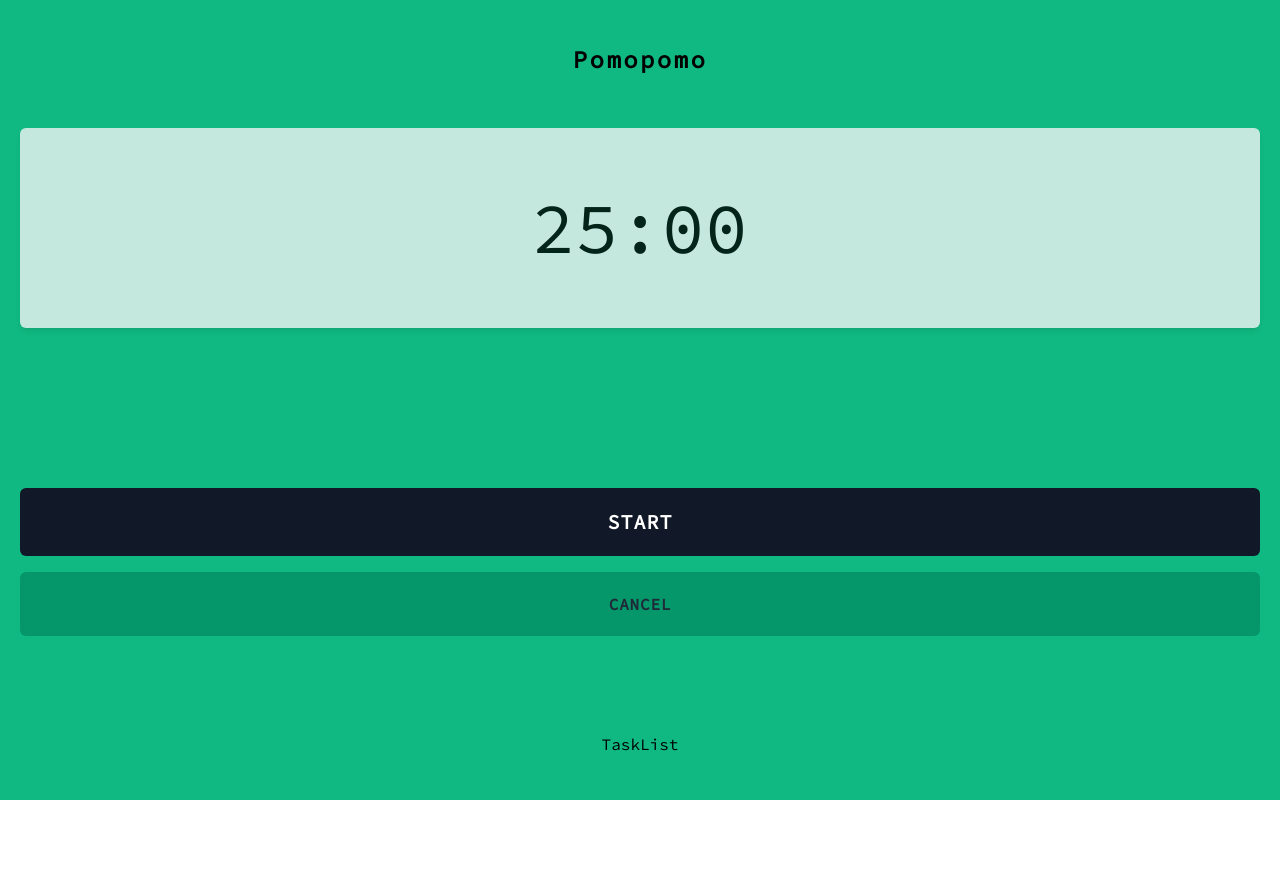
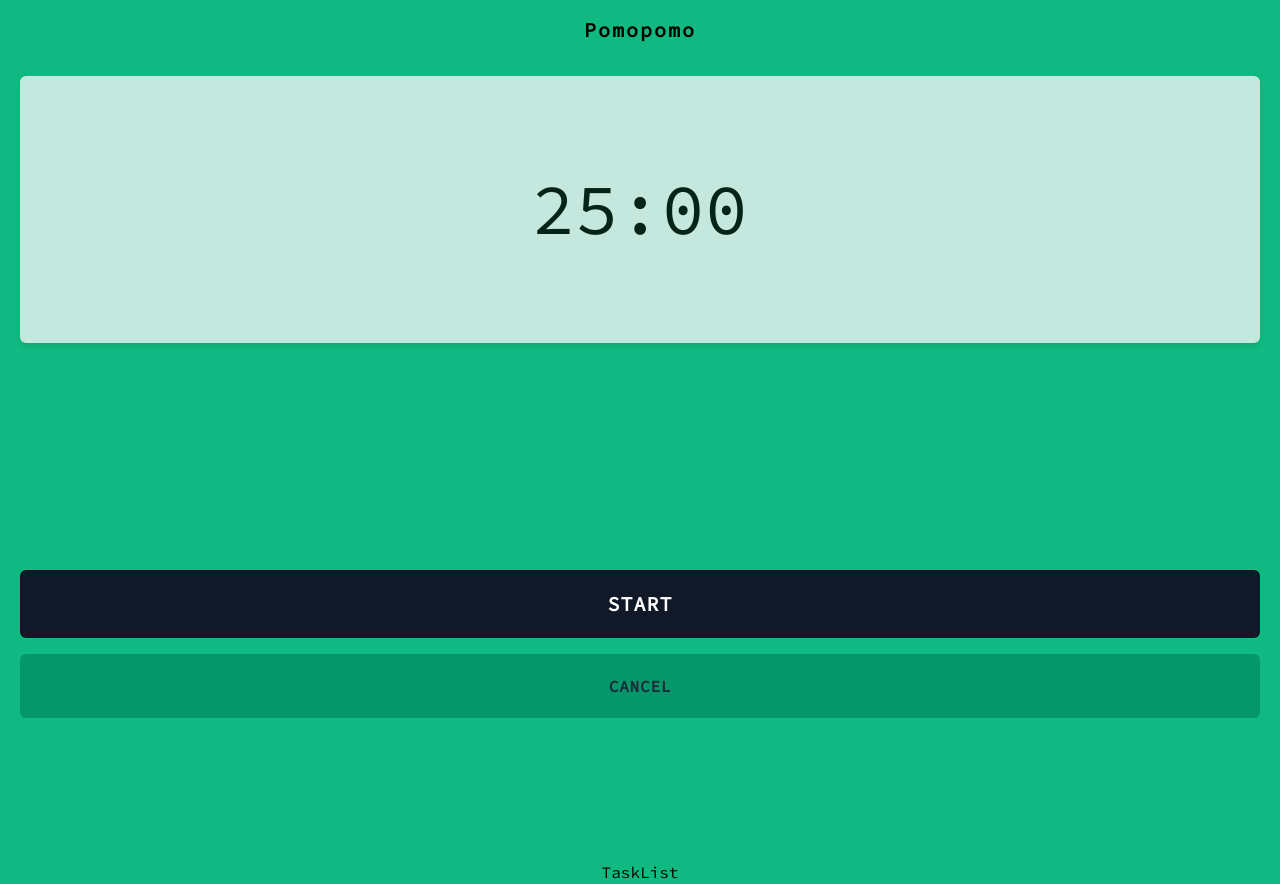
Before and after one commit to CandraJengger/svelte-pomodoro-tailwind, a Svelte app: page / in a window 1280 px wide. Before the commit the page ends 800 px from the top, so only its background shows below. Built offline with nearby package versions, Linux system fonts and the light colour scheme.

Commit message:
Layouting

```diff
--- a/public/index.html
+++ b/public/index.html
@@ -7,7 +7,6 @@
     <title>Pomopomo</title>
 
     <link rel="stylesheet" href="/index.css" />
-    <link rel="stylesheet" href="/build/bundle.css" />
     <link rel="preconnect" href="https://fonts.gstatic.com" />
     <link
       href="https://fonts.googleapis.com/css2?family=Source+Code+Pro&display=swap"
--- a/src/App.svelte
+++ b/src/App.svelte
@@ -4,10 +4,10 @@
   import PomodoroTimer from './components/PomodoroTimer.svelte';
 </script>
 
-<main
-  class="bg-green-500 w-full h-screen flex justify-center items-center flex-col"
->
-  <h1 class="mb-4 text-2xl font-extrabold tracking-widest">
+<main class="bg-green-500 w-full flex justify-center items-center flex-col">
+  <h1
+    class="block w-full py-4 text-center text-xl font-extrabold tracking-widest"
+  >
     {title}
   </h1>
   <PomodoroTimer />
--- a/src/components/PomodoroTimer.svelte
+++ b/src/components/PomodoroTimer.svelte
@@ -62,13 +62,17 @@
   }
 </script>
 
-<section class="w-full h-4/5 p-5 text-center grid grid-flow-row grid-rows-6">
+<section
+  class="w-full h-screen px-5 text-center grid grid-flow-row grid-rows-6"
+>
   <span
     class="row-start-1 row-end-3 flex justify-center items-center text-7xl transform translate-y-4 transition-all duration-200 bg-gray-100 px-5 py-5 rounded-md opacity-80 shadow-md hover:-translate-y-0 hover:opacity-90"
   >
     {formatTime(pomodoroTime)}
   </span>
-  <footer class="row-start-5 flex justify-center items-center flex-col">
+  <footer
+    class="row-start-5 flex justify-center items-center flex-col transform -translate-y-4"
+  >
     <button
       on:click={startPomodoro}
       class="rounded-md w-full flex justify-center items-center px-7 py-5 font-semibold text-xl uppercase tracking-wider text-white bg-gray-900 hover:bg-gray-800 mx-3 mb-4 focus:outline-none"
```
